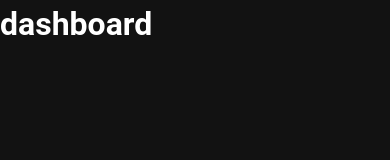
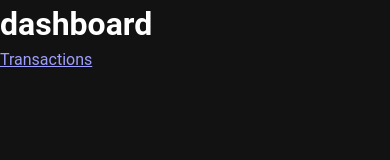
Before and after one commit to jexorDev/minty, a Vue app: page / in a window 390 px wide. Shown: the top 160 px of the page. Built offline with nearby package versions, Linux system fonts and the light colour scheme.

Commit message:
misc changes for mobile view and list to track changes

```diff
--- a/src/components/Dashboard.vue
+++ b/src/components/Dashboard.vue
@@ -1,5 +1,6 @@
 <template>
   <h1>dashboard</h1>
+  <router-link to="/transactions">Transactions</router-link>
 </template>
 <script setup lang="ts">
 </script>
--- a/src/components/TransactionAddForm.vue
+++ b/src/components/TransactionAddForm.vue
@@ -65,14 +65,14 @@
           </v-col>
         </v-row>
         <h1>Splits</h1>
-        <v-row v-for="split in splits">
+        <!-- <v-row v-for="split in splits.currentModels">
           <v-col>
-            <v-select label="Category" v-model="split.categoryId" :items="categories" item-title="name" item-value="pk"></v-select>
+            <v-select label="Category" v-model="split.model.categoryId" :items="categories" item-title="name" item-value="pk"></v-select>
           </v-col>
           <v-col>
             <v-text-field v-model="split.amount"></v-text-field>
           </v-col>
-        </v-row>
+        </v-row> -->
       </v-container>
     </v-form>
 
@@ -83,9 +83,11 @@ import type Category from '@/data/interfaces/Category';
 import CategoryService from '@/data/services/CategoryService';
 import type TransactionModel from '@/data/classes/TransactionModel';
 import type TransactionSplitModel from '@/data/classes/TransactionSplitModel';
+import type ModelList from '@/data/classes/ModelList';
 
 const model = defineModel<TransactionModel>({required: true});
-const splits = defineModel<TransactionSplitModel[]>("splits");
+//const splits = defineModel<ModelList<TransactionSplitModel>>("splits", {required: true});
+
 
 onMounted(async () => {
   categories.value = await new CategoryService()
--- a/src/data/classes/BaseModel.ts
+++ b/src/data/classes/BaseModel.ts
@@ -14,6 +14,8 @@ export default abstract class BaseModel<T> {
         }
     }
 
+    abstract get pk(): number | undefined;
+
     public save(service: BaseService<T>): void {
         if (this.isNew) {
             service.post(this.model);
--- /dev/null
+++ b/src/data/classes/ModelList.ts
@@ -0,0 +1,50 @@
+import BaseModel from "./BaseModel";
+
+export default class ModelList<BaseModel, T> {
+    #existingModels: BaseModel[] = [];
+    #deletedModels: BaseModel[] = [];
+    #addedModels: AddedModel<T>[] = [];
+    #addedTempIdSequence: number = 0;
+
+    constructor(existingModels?: BaseModel[]) {
+        if (existingModels) {
+            for (var existingModel of existingModels) {
+                this.#existingModels.push(existingModel);
+            }
+            this.#existingModels = existingModels;
+        }
+    }
+
+    get currentModels() {
+        return [...this.#addedModels, this.#existingModels];
+    }
+
+    public add(instance: T) {
+        this.#addedTempIdSequence++;
+        this.#addedModels.push(new AddedModel<T>(instance, this.#addedTempIdSequence));
+    }
+
+    public deleteModel(model: BaseModel | AddedModel<T>) {
+        // if (model.isNew) {
+        //     this.#addedModels = this.#addedModels.filter(x => x.tempId !== (model as AddedModel<T>).tempId);
+        // } else {
+        //     this.#deletedModels.push(model);
+        //     this.#existingModels = this.#existingModels.filter(x => x.pk !== model.pk);
+        // }
+    }
+
+
+}
+
+class AddedModel<T> extends BaseModel<T> {
+    tempId: number;
+
+    get pk() {
+        return this.tempId;
+    }
+
+    constructor(instance: T, tempId: number) {
+        super(instance);
+        this.tempId = tempId;
+    }
+}
--- a/src/data/classes/TransactionModel.ts
+++ b/src/data/classes/TransactionModel.ts
@@ -1,9 +1,11 @@
 import type Transaction from "../interfaces/Transactions/Transaction";
-import type TransactionSplit from "../interfaces/Transactions/TransactionSplit";
 import BaseModel from "./BaseModel";
-import TransactionSplitModel from "./TransactionSplitModel";
 
 export default class TransactionModel extends BaseModel<Transaction> {
+
+    get pk() {
+        return this.model.pk;
+    }
 
     constructor(transaction?: Transaction) {
         super(transaction);
--- a/src/data/classes/TransactionSplitModel.ts
+++ b/src/data/classes/TransactionSplitModel.ts
@@ -2,6 +2,9 @@ import type TransactionSplit from "../interfaces/Transactions/TransactionSplit";
 import BaseModel from "./BaseModel";
 
 export default class TransactionSplitModel extends BaseModel<TransactionSplit> {
+    get pk(): number | undefined {
+        return this.model.pk;
+    }
 
     get amount() {
         return this.model.amount;
--- a/src/pages/settings.vue
+++ b/src/pages/settings.vue
@@ -27,8 +27,8 @@
 
               <v-card >
                 <v-card-text>
-                  <v-text-field v-model="selectedCategory?.name">
-                  </v-text-field>
+                  <!-- <v-text-field v-model="selectedCategory?.name">
+                  </v-text-field> -->
 
                 </v-card-text>
               </v-card>
@@ -93,5 +93,5 @@ onMounted(async () => {
   categories.value = await new CategoryService().getMultiple();
 })
 
-const tab = ref("option-1")
+const tab = ref("option-1");
 </script>
--- a/src/pages/transactions.vue
+++ b/src/pages/transactions.vue
@@ -21,14 +21,27 @@
           <v-card-text>
             <v-row>
               <v-col>
+                <!-- <v-autocomplete :search="searchString" @update:search="searchUpdate" :items="searchItems" item-title="description" density="compact" no-filter>
+                  <template v-slot:item="{props, item}">
+                    <v-list-item
+                      v-bind="props"
+                      @click="showAddEditDialog(item.raw)">
+                      <v-list-item-subtitle>{{ item.raw.categoryName }} | {{ item.raw.transactionDate }}</v-list-item-subtitle>
+                      <v-list-item-subtitle>{{ item.raw.notes }}</v-list-item-subtitle>
+                    </v-list-item>
+                  </template>
+                </v-autocomplete> -->
+                <v-text-field label="Search" @update:model-value="searchUpdate" clearable></v-text-field>
+              </v-col>
+              <!-- <v-col>
                 <v-select label="Year" :items="years" v-model="selectedYear" variant="outlined" density="compact"></v-select>
-              </v-col>
+              </v-col> -->
             </v-row>
 
           </v-card-text>
 
         </v-card>
-        <v-data-table-virtual :headers="headers" :items="transactions" fixed-header>
+<!--         <v-data-table-virtual :headers="headers" :items="transactions" fixed-header>
           <template v-slot:item.actions="{ item }">
         <div class="d-flex ga-2 justify-end">
           <v-icon color="medium-emphasis" icon="mdi-pencil" size="small" @click="showAddEditDialog(item)"></v-icon>
@@ -36,7 +49,22 @@
 
         </div>
       </template>
-        </v-data-table-virtual>
+        </v-data-table-virtual> -->
+
+        <v-list>
+          <v-list-item v-for="transaction in transactions" :key="transaction.pk" @click="showAddEditDialog(transaction)">
+            <v-list-item-title>{{ transaction.description }}</v-list-item-title>
+            <v-list-item-subtitle>{{ transaction.notes }}</v-list-item-subtitle>
+            <v-list-item-subtitle>{{ transaction.categoryName }}</v-list-item-subtitle>
+            <template v-slot:append>
+              <v-list-item-action class="flex-column align-end">
+                <small>{{ transaction.transactionDate }}</small>
+                <div>{{ transaction.amount }}</div>
+              </v-list-item-action>
+            </template>
+          </v-list-item>
+        </v-list>
+
         <v-fab :app="true" @click="showAddEditDialog()" icon="mdi-plus" color="primary"></v-fab>
     </v-responsive>
 </v-container>
@@ -51,6 +79,8 @@
   import CategoryService from '@/data/services/CategoryService';
 import TransactionModel from '@/data/classes/TransactionModel';
 import TransactionSplitModel from '@/data/classes/TransactionSplitModel';
+import ModelList from '@/data/classes/ModelList';
+import type TransactionSplit from '@/data/interfaces/Transactions/TransactionSplit';
 
 
   interface AutoCompleteObject {
@@ -60,10 +90,11 @@ import TransactionSplitModel from '@/data/classes/TransactionSplitModel';
   }
 
   const transactions = ref<Transaction[]>([]);
-
+  const searchItems = ref<Transaction[]>([])
   const categories = ref<Category[]>([]);
   const selectedFilter = ref<AutoCompleteObject | null>(null);
   const fromDate = ref(Date.now().toString())
+  const searchString = ref("");
   const showAddTransactionDialog = ref(false);
   const loading = ref(false);
   provide('show', showAddTransactionDialog);
@@ -71,7 +102,9 @@ import TransactionSplitModel from '@/data/classes/TransactionSplitModel';
   const selectedYear = ref(2024);
   const years = ref<number[]>([]);
   const transactionModel = ref<TransactionModel>(new TransactionModel());
-  const transactionSplitModels = ref<TransactionSplitModel[]>([]);
+  const transactionSplitModels = ref<ModelList<TransactionSplitModel, TransactionSplit>>();
+
+  let timerId: number | null = null;
 
   const headers = ref([
     {title: 'Date', key: 'transactionDate'},
@@ -87,7 +120,7 @@ import TransactionSplitModel from '@/data/classes/TransactionSplitModel';
       years.value.push(year);
     }
 
-    getData();
+    //getData();
 
     categories.value = await new CategoryService().getMultiple();
   });
@@ -110,19 +143,43 @@ import TransactionSplitModel from '@/data/classes/TransactionSplitModel';
       }).getMultiple();
   }
 
+  function searchUpdate(searchString: string): void {
+    if (timerId) {
+      clearTimeout(timerId);
+    }
+
+    if (!searchString) {
+      transactions.value = [];
+      return;
+    }
+
+    timerId = setTimeout(async () => {
+      // searchItems.value = await new TransactionsService()
+      // .withUrlParameters({
+      //   searchString: searchString
+      // }).getMultiple();
+      transactions.value = await new TransactionsService()
+      .withUrlParameters({
+        searchString: searchString
+      }).getMultiple();
+      }, 1000);
+
+  }
+
   watch(selectedYear, async (newValue, oldValue) => {
     await getData();
   })
 
   function showAddEditDialog(transaction?: Transaction) {
 
-    transactionSplitModels.value = [];
+    transactionSplitModels.value = new ModelList<TransactionSplitModel, TransactionSplit>([]);
+
     if (transaction) {
       transactionModel.value = new TransactionModel(transaction);
       if (transaction.splitId) {
+        var splitModels: TransactionSplitModel[] = [];
         for (var trans of transactions.value.filter(x => x.splitId === transaction.splitId)) {
-          console.log(trans);
-          transactionSplitModels.value.push(new TransactionSplitModel({
+          splitModels.push(new TransactionSplitModel({
             pk: trans.pk,
             transactionId: trans.splitId ?? 0,
             amount: trans.amount,
@@ -131,6 +188,7 @@ import TransactionSplitModel from '@/data/classes/TransactionSplitModel';
             exclude: trans.exclude ?? false
           }));
         }
+        transactionSplitModels.value = new ModelList<TransactionSplitModel, TransactionSplit>(splitModels);
       }
     } else {
       transactionModel.value = new TransactionModel();
```
Also changed, not shown: vite.config.mts.
